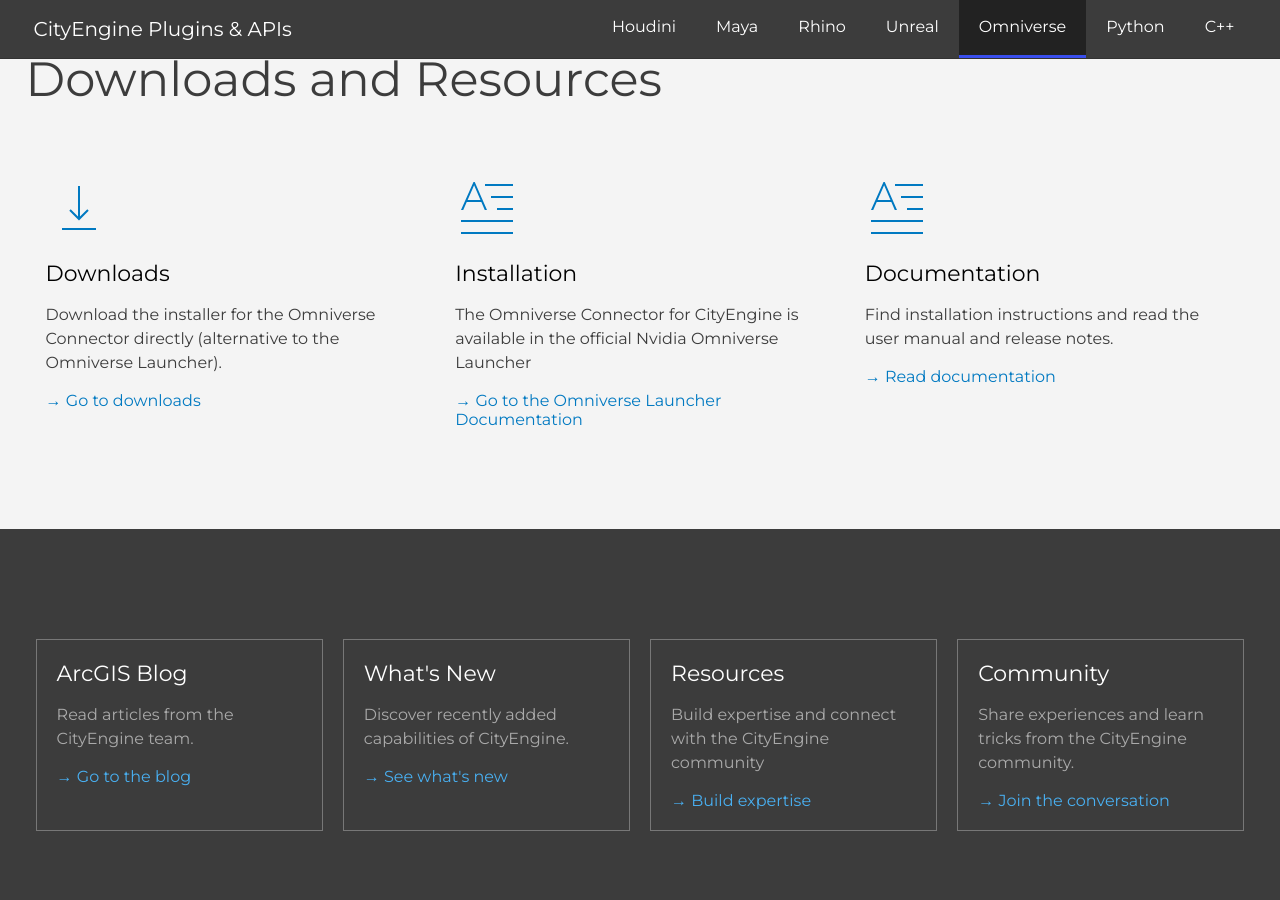
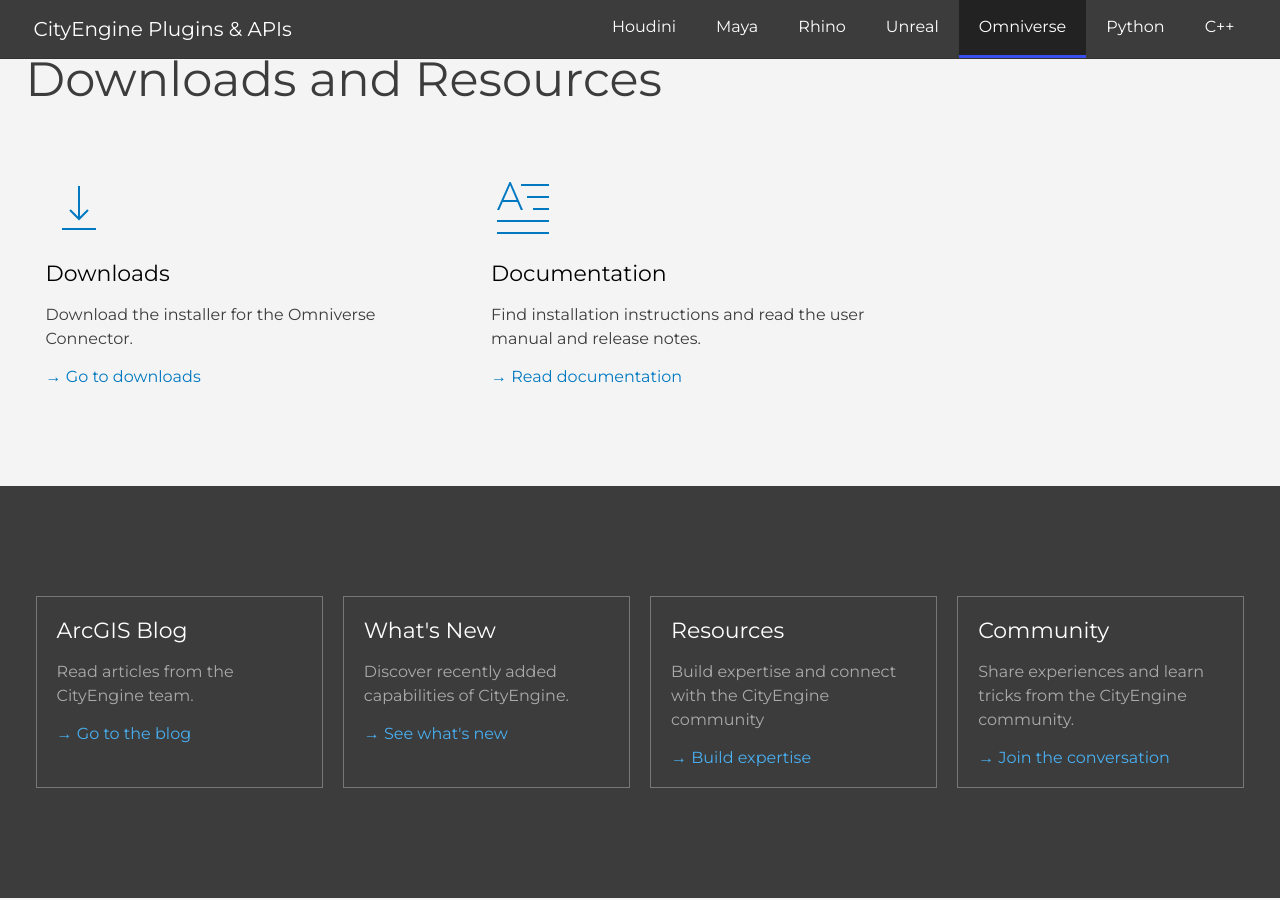
Before and after one commit to Esri/cityengine, a Jekyll site: the page built from _plugins/omniverse.md, in a window 1280 px wide and 900 px high, scrolled down 1834 px. Built offline with Jekyll 4.4.1, drawn with Linux system fonts in a browser that asks for light colours.

Commit message:
Remove references to Omniverse Launcher.
We host the connector now in a standalone manner.

```diff
--- a/_plugins/omniverse.md
+++ b/_plugins/omniverse.md
@@ -26,14 +26,9 @@
 introduction: The Omniverse Connector for CityEngine provides an uni-directional link to Omniverse Nucleus. On top of the basic export functionality, repeated exports with the same name will accumulate using USD composition techniques. This allows for convenient tweaking of an exported model (e.g. updating a single building in a large city) without having to re-run full exports (which are potentially time-consuming).
 
 ressource-1-title: Downloads
-ressource-1-text: Download the installer for the Omniverse Connector directly (alternative to the Omniverse Launcher).
+ressource-1-text: Download the installer for the Omniverse Connector.
 ressource-1-link-text: → Go to downloads
 ressource-1-link-url: https://github.com/Esri/cityengine/releases
-
-ressource-2-title: Installation
-ressource-2-text: The Omniverse Connector for CityEngine is available in the official Nvidia Omniverse Launcher
-ressource-2-link-text: → Go to the Omniverse Launcher Documentation
-ressource-2-link-url: https://docs.omniverse.nvidia.com/prod_launcher/prod_launcher/overview.html
 
 documentation-title: Documentation
 documentation-text: Find installation instructions and read the user manual and release notes.
```
